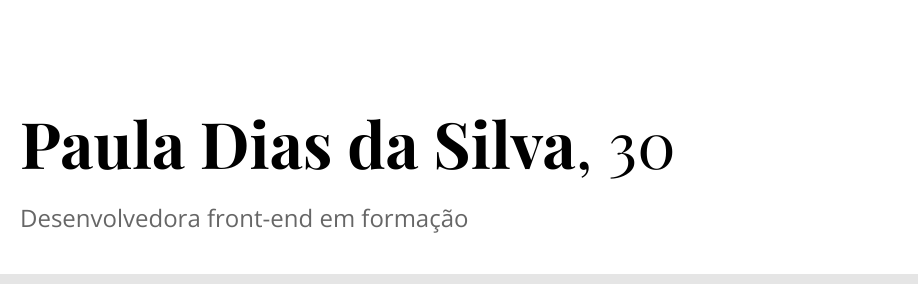
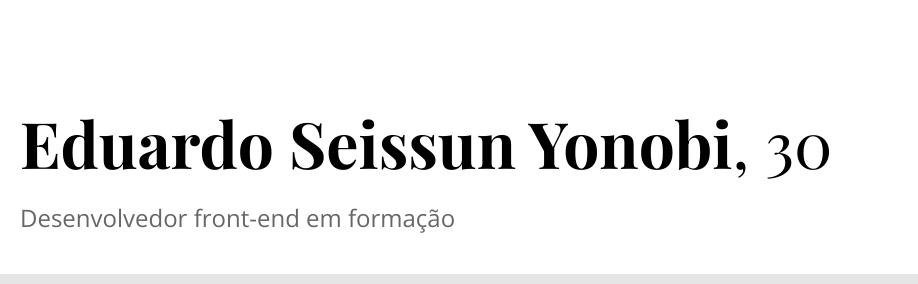
Before and after one commit to yonobi/yonobi.github.io, a website: page index.html in a window 1280 px wide. Shown: the top 284 px of the page, 362-1280 px from the left. Drawn offline with nearby package versions, Linux system fonts and the light colour scheme.

Commit message:
Update index.html

```diff
--- a/index.html
+++ b/index.html
@@ -16,13 +16,13 @@
     </head>
     <body>
         <header>
-            <img class="foto" src="https://i.imgur.com/D5fx0iW.jpg" />
+            <img class="foto" src="https://i.imgur.com/MJbBpaf.jpg" />
             <div class="dados">
                 <div class="pessoa">
-                    <h1>Paula Dias da Silva</h1>, 30
+                    <h1>Eduardo Seissun Yonobi</h1>, 30
                 </div>
                 <div class="profissao t60">
-                    Desenvolvedora front-end em formação
+                    Desenvolvedor front-end em formação
                 </div>
             </div>
         </header>
```
